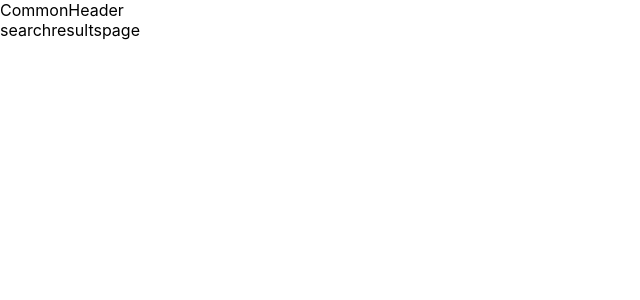
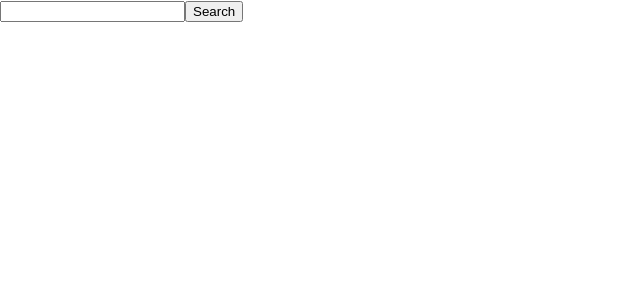
Before and after one commit to katio/meli, a React (Create React App) app in the folder client/: page / in a window 1280 px wide. Shown: the top 300 px of the page, without its empty margins (0-640 px from the left). Built offline with nearby package versions, Linux system fonts and the light colour scheme.

Commit message:
client services, pages, react-query, axios client

```diff
--- a/client/package.json
+++ b/client/package.json
@@ -10,8 +10,10 @@
     "@types/node": "^16.18.86",
     "@types/react": "^18.2.63",
     "@types/react-dom": "^18.2.20",
+    "axios": "^1.6.7",
     "react": "^18.2.0",
     "react-dom": "^18.2.0",
+    "react-query": "^3.39.3",
     "react-router-dom": "^6.22.2",
     "react-scripts": "5.0.1",
     "typescript": "^4.9.5",
--- a/client/src/App.tsx
+++ b/client/src/App.tsx
@@ -1,12 +1,17 @@
 import React from 'react';
+import { QueryClient, QueryClientProvider } from 'react-query';
 import StandardLayout from "./layouts/StandardLayout";
 import { BrowserRouter as Router, Route, Routes } from "react-router-dom";
 import SearchResultsPage from "./pages/SearchResultsPage/SearchResultsPage";
 import ItemDetailPage from "./pages/ItemDetailPage/ItemDetailPage";
 import './App.css';
 
+
+const queryClient = new QueryClient();
+
 function App() {
   return (
+    <QueryClientProvider client={queryClient}>
       <div className="app">
         <Router>
           <Routes>
@@ -25,6 +30,7 @@ function App() {
           </Routes>
         </Router>
       </div>
+    </QueryClientProvider>
   );
 }
 
--- a/client/src/components/CommonHeader/CommonHeader.tsx
+++ b/client/src/components/CommonHeader/CommonHeader.tsx
@@ -1,11 +1,12 @@
 import React from 'react';
 import './CommonHeader.css';
+import SearchBar from '../SearchBar/SearchBar';
 
 const CommonHeader = () => {
 
   return (
     <div className="header">
-      CommonHeader
+      <SearchBar/>
     </div>
   );
 };
--- a/client/src/components/SearchBar/SearchBar.tsx
+++ b/client/src/components/SearchBar/SearchBar.tsx
@@ -5,7 +5,8 @@ const SearchBar = () => {
 
   return (
     <div className="searchbar">
-      searchbar
+      <input className='searchbar__inputbox'></input>
+      <button>Search</button>
     </div>
   );
 };
--- a/client/src/pages/ItemDetailPage/ItemDetailPage.tsx
+++ b/client/src/pages/ItemDetailPage/ItemDetailPage.tsx
@@ -1,11 +1,23 @@
 import React from 'react';
+import { useParams } from 'react-router-dom';
+import { useQuery } from "react-query";
+import fetchItemDetails from '../../services/fetchItemDetails';
+
 import './ItemDetailPage.css';
 
 const ItemDetailPage = () => {
+  const { id } = useParams<{id: string}>();
+
+  const { isLoading, error, data } = useQuery(['itemDetails', id], () => fetchItemDetails(id!), {
+    enabled: !!id,
+  });
+
+  if (isLoading) return <div>Cargando detalles del item...</div>;
+  if (error) return <div>Error al cargar los detalles</div>;
 
   return (
     <div className="itemdetailpage">
-      ItemDetailPage
+      {data && <div>{data?.item?.title || ''}</div>}
     </div>
   );
 };
--- a/client/src/pages/SearchResultsPage/SearchResultsPage.tsx
+++ b/client/src/pages/SearchResultsPage/SearchResultsPage.tsx
@@ -1,11 +1,27 @@
 import React from 'react';
+import { useLocation } from 'react-router-dom';
+import { useQuery } from "react-query";
+import fetchSearchResults from '../../services/fetchSearchResults';
 import './SearchResultsPage.css';
 
+const useQuerySearch = () =>  new URLSearchParams(useLocation().search);
+
+
 const SearchResultsPage = () => {
+  const query = useQuerySearch();
+  const searchQuery = query.get('search') || '';
+  const { isLoading, error, data } = useQuery(['searchResults', searchQuery], () => fetchSearchResults(searchQuery), {
+    enabled: !!searchQuery,
+  });
+
+  if (isLoading) return <div>Cargando resultados...</div>;
+  if (error) return <div>Error al cargar los resultados</div>;
 
   return (
     <div className="searchresultspage">
-      searchresultspage
+      {data?.items.map((item: any) => (
+        <div key={item.id}>{item.title}</div>
+      ))}
     </div>
   );
 };
--- /dev/null
+++ b/client/src/services/fetchItemDetails.ts
@@ -0,0 +1,8 @@
+import axios from 'axios';
+
+const fetchItemDetails = async (id: string) => {
+  const { data } = await axios.get(`/api/items/${id}`);
+  return data;
+};
+
+export default fetchItemDetails;
--- /dev/null
+++ b/client/src/services/fetchSearchResults.ts
@@ -0,0 +1,8 @@
+import axios from 'axios';
+
+const fetchSearchResults = async (query: string) => {
+  const { data } = await axios.get(`/api/items?query=${query}`);
+  return data;
+};
+
+export default fetchSearchResults;
```
Also changed, not shown: 1 other file (tests, documents, lock files or other folders). Lines whose indentation alone changed are shown as unchanged.
